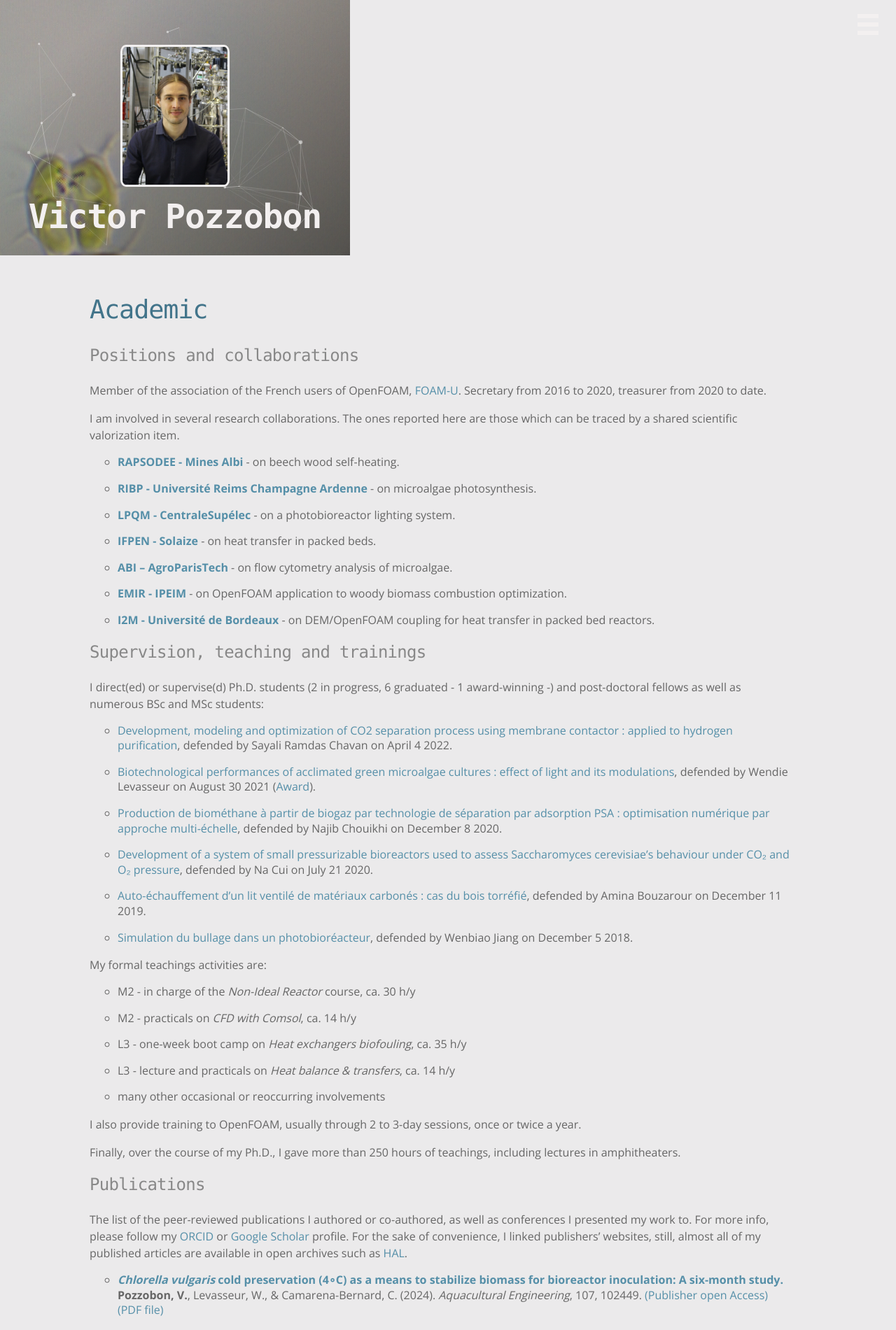
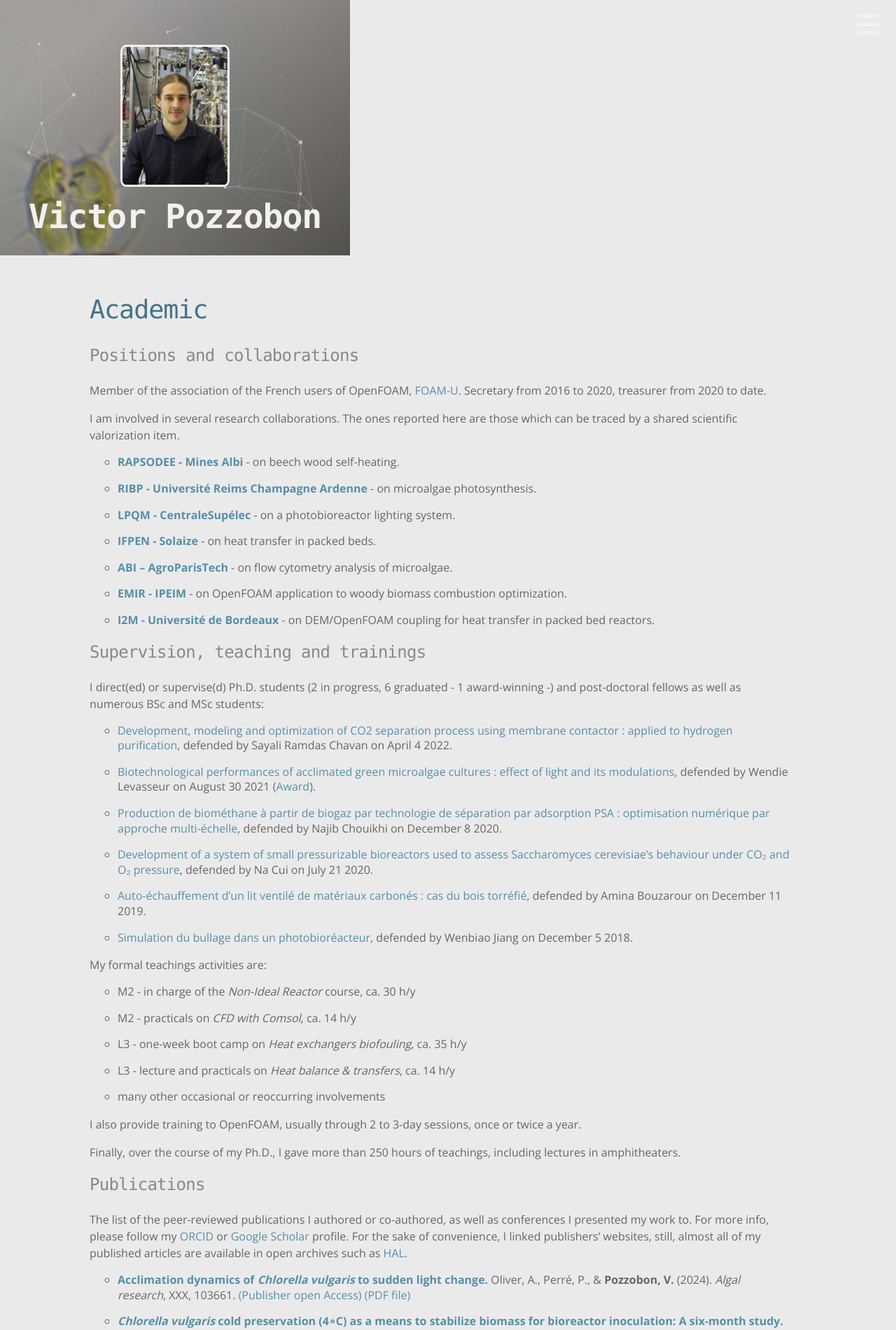
Before and after one commit to victorpozzobon/victorpozzobon.github.io, a Jekyll site: the page built from _pages/academic.md, in a window 1280 px wide. Shown: the top 1901 px of the page at 70% size. Built offline with Jekyll 4.4.1, drawn with Linux system fonts in a browser that asks for light colours.

Commit message:
Adding a preprint

```diff
--- a/_pages/academic.md
+++ b/_pages/academic.md
@@ -68,6 +68,8 @@ Finally, over the course of my Ph.D., I gave more than 250 hours of teachings, i
 <!--APA modified style-->
 The list of the peer-reviewed publications I authored or co-authored, as well as conferences
 I presented my work to. For more info, please follow my [ORCID](https://orcid.org/0000-0003-1530-0834) or [Google Scholar](https://scholar.google.fr/citations?user=XOAdaN4AAAAJ) profile. For the sake of convenience, I linked publishers' websites, still, almost all of my published articles are available in open archives such as [HAL](https://hal.archives-ouvertes.fr/).
+
+* [**Acclimation dynamics of _Chlorella vulgaris_ to sudden light change.**](https://doi.org/10.1016/j.algal.2024.103661) Oliver, A., Perré, P., & **Pozzobon, V.** (2024).  _Algal research_, XXX, 103661. [(Publisher open Access)](https://www.sciencedirect.com/science/article/pii/S221192642400273X/pdfft?md5=4eb64ec491f54e4ee85fd53453c8565e&pid=1-s2.0-S221192642400273X-main.pdf) [(PDF file)](/assets/preprints/Oliver_2024_a.pdf)
 
 * [**_Chlorella vulgaris_ cold preservation (4∘C) as a means to stabilize biomass for bioreactor inoculation: A six-month study.**](https://doi.org/10.1016/j.aquaeng.2024.102449) **Pozzobon, V.**, Levasseur, W., & Camarena-Bernard, C. (2024). _Aquacultural Engineering_, 107, 102449. [(Publisher open Access)](https://www.sciencedirect.com/science/article/pii/S0144860924000608/pdfft?md5=bb28e93cac379baa6f50a4532b47fd0d&pid=1-s2.0-S0144860924000608-main.pdf) [(PDF file)](/assets/preprints/Pozzobon_2024_e.pdf)
 
```
Also changed, not shown: 2 other files.
